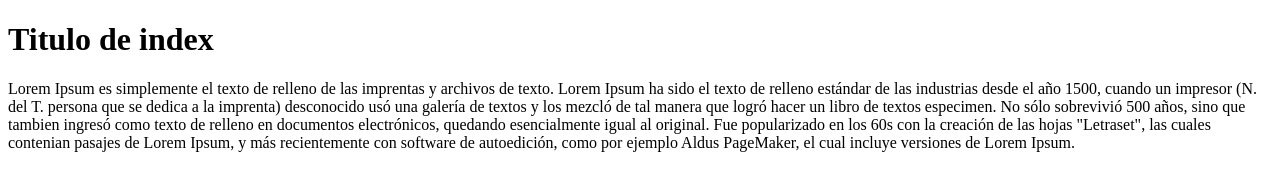
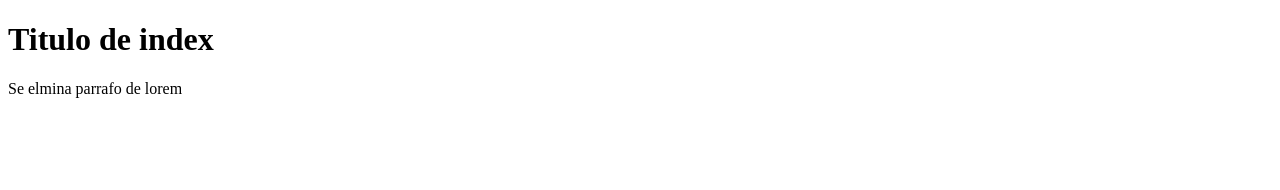
Before and after one commit to ratamaxi/flux_objetivos, a plain HTML site: page index.html in a window 1280 px wide. Drawn offline with Linux system fonts and the light colour scheme.

Commit message:
se modifica parrafo de index

```diff
--- a/index.html
+++ b/index.html
@@ -7,7 +7,6 @@
 </head>
 <body>
     <h1>Titulo de index</h1>
-    <p>Lorem Ipsum es simplemente el texto de relleno de las imprentas y archivos de texto. Lorem Ipsum ha sido el texto de relleno estándar de las industrias desde el año 1500, cuando un impresor (N. del T. persona que se dedica a la imprenta) desconocido usó una galería de textos y los mezcló de tal manera que logró hacer un libro de textos especimen. No sólo sobrevivió 500 años, sino que tambien ingresó como texto de relleno en documentos electrónicos, quedando esencialmente igual al original. Fue popularizado en los 60s con la creación de las hojas "Letraset", las cuales contenian pasajes de Lorem Ipsum, y más recientemente con software de autoedición, como por ejemplo Aldus PageMaker, el cual incluye versiones de Lorem Ipsum.
-    </p>
+    <p>Se elmina parrafo de lorem</p>
 </body>
 </html>
```
